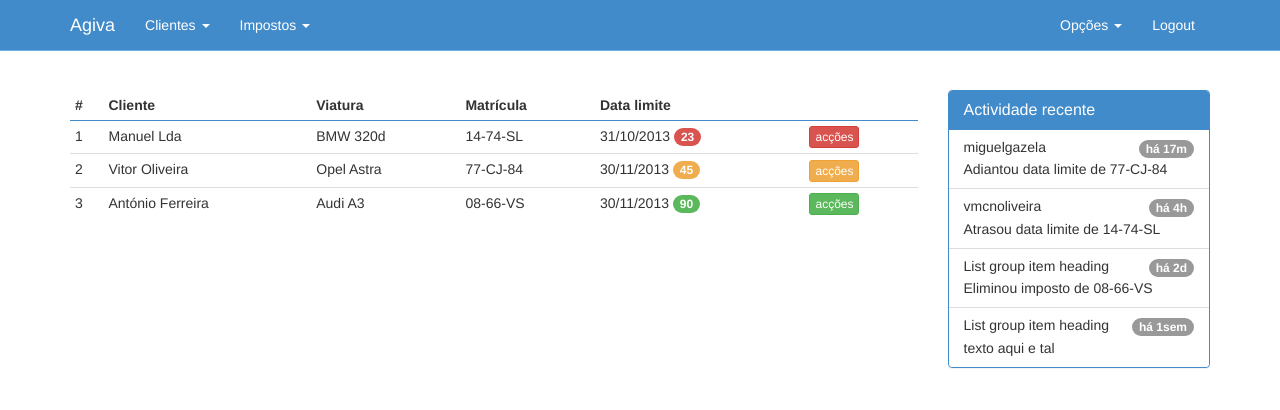
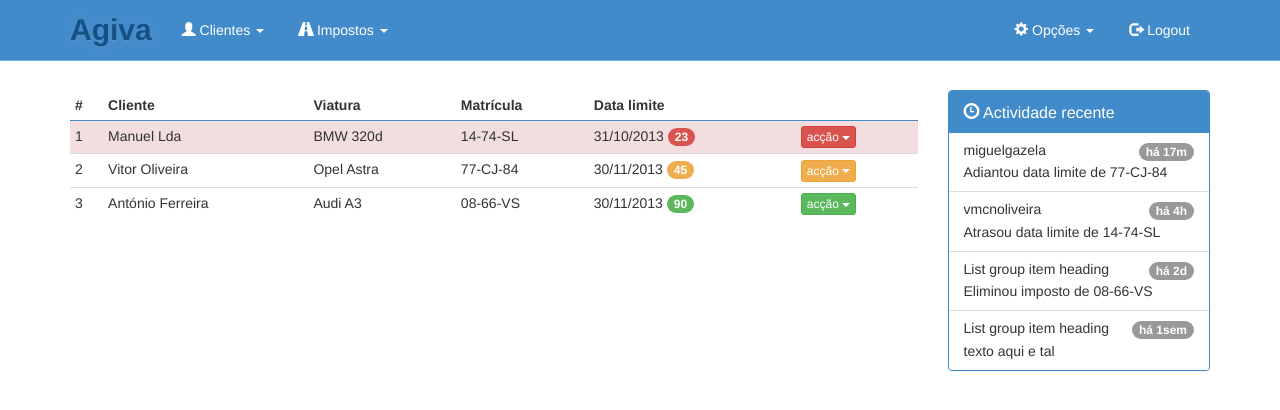
Before and after one commit to miguelgazela/ag.iba, a PHP site: page /pages_design/index.html in a window 1280 px wide. Shown: the top 410 px of the page. Run offline with PHP 8.4, Linux system fonts and the light colour scheme.

Commit message:
some changes, nothing final

```diff
--- a/css/main.css
+++ b/css/main.css
@@ -26,6 +26,27 @@ body > .container {
     border-color: #71b0e4;
 }
 
+/* changing navbar height --> */
+
+.navbar {
+  min-height: 60px;
+}
+
+.navbar-default .navbar-nav>li>a {
+  padding-top: 20px;
+  padding-bottom: 20px;
+  margin-right: 5px;
+}
+
+.navbar-default .navbar-nav>li>a:hover {
+  color: #155183;
+  margin-top: 5px;
+  border-top: 6px solid white;
+  padding-top: 9px;
+}
+
+/* <-- changing navbar height */
+
 .navbar-default .navbar-brand,
 .navbar-default .navbar-nav>li>a {
     color: white;
@@ -36,11 +57,29 @@ body > .container {
     border-bottom-color: white;
 }
 
-.navbar-default .navbar-nav>.open>a,
-.navbar-default .navbar-nav>.open>a:hover,
-.navbar-default .navbar-nav>.open>a:focus {
+.navbar-brand {
+  font-size: 30px;
+  line-height: 30px;
+  padding: 15px 15px;
+}
 
+/* Change the docs' brand */
+.navbar-default .navbar-brand {
+  font-weight: bold;
+  color: #155183;
+  text-shadow: 0 1px 0 rgba(255,255,255,.1), 0 0 30px rgba(255,255,255,.125);
+  -webkit-transition: all .2s linear;
+     -moz-transition: all .2s linear;
+          transition: all .2s linear;
 }
+
+.navbar-default .navbar-brand:hover {
+  text-decoration: none;
+  color: white;
+  text-shadow: 0 1px 0 rgba(255,255,255,.1), 0 0 30px rgba(255,255,255,.4);
+}
+
+
 
 /* =============================================================
    others custom styles
--- a/pages_design/index.html
+++ b/pages_design/index.html
@@ -39,11 +39,11 @@
         <div class="navbar-collapse collapse">
           <ul class="nav navbar-nav">
             <li class="dropdown">
-              <a href="#" class="dropdown-toggle" data-toggle="dropdown">Clientes <b class="caret"></b></a>
+              <a href="#" class="dropdown-toggle" data-toggle="dropdown"><span class="glyphicon glyphicon-user"></span> Clientes <b class="caret"></b></a>
               <ul class="dropdown-menu">
-                <li><a href="#">ver clientes</a></li>
-                <li><a href="#">adicionar cliente</a></li>
-                <li><a href="#">pesquisar clientes</a></li>
+                <li><a href="#"><span class="glyphicon glyphicon-list"></span> ver clientes</a></li>
+                <li><a href="#"><span class="glyphicon glyphicon-plus"></span> adicionar cliente</a></li>
+                <li><a href="#"><span class="glyphicon glyphicon-search"></span> pesquisar clientes</a></li>
                 <!--
                 <li class="divider"></li>
                 <li class="dropdown-header">Nav header</li>
@@ -53,23 +53,24 @@
               </ul>
             </li>
             <li class="dropdown">
-              <a href="#" class="dropdown-toggle" data-toggle="dropdown">Impostos <b class="caret"></b></a>
+              <a href="#" class="dropdown-toggle" data-toggle="dropdown"><span class="glyphicon glyphicon-road"></span> Impostos <b class="caret"></b></a>
               <ul class="dropdown-menu">
-                <li><a href="#">ver impostos</a></li>
-                <li><a href="#">adicionar imposto</a></li>
-                <li><a href="#">pesquisar imposto</a></li>
+                <li><a href="#"><span class="glyphicon glyphicon-list"></span> ver impostos</a></li>
+                <li><a href="#"><span class="glyphicon glyphicon-plus"></span> adicionar imposto</a></li>
+                <li><a href="#"><span class="glyphicon glyphicon-search"></span> pesquisar imposto</a></li>
               </ul>
             </li>
           </ul>
           <ul class="nav navbar-nav navbar-right">
             <li class="dropdown">
-              <a href="#" class="dropdown-toggle" data-toggle="dropdown">Opções <b class="caret"></b></a>
+              <a href="#" class="dropdown-toggle" data-toggle="dropdown"><span class="glyphicon glyphicon-cog"></span> Opções <b class="caret"></b></a>
               <ul class="dropdown-menu">
-                <li><a href="#">alterar password</a></li>
-                <li><a href="#">reportar erro</a></li>
+                <li><a href="#"><span class="glyphicon glyphicon-lock"></span> alterar password</a></li>
+                <li><a href="#"><span class="glyphicon glyphicon-warning-sign"></span> reportar erro</a></li>
+                <li><a href="#"><span class="glyphicon glyphicon-comment"></span> enviar sugestão</a></li>
               </ul>
             </li>
-            <li><a href="#bug">Logout</a></li>
+            <li><a href="#bug"><span class="glyphicon glyphicon-log-out"></span> Logout</a></li>
           </ul>
         </div><!--/.nav-collapse -->
       </div>
@@ -92,13 +93,26 @@
                 </tr>
               </thead>
               <tbody>
-                <tr>
+                <tr class="danger">
                   <td>1</td>
                   <td>Manuel Lda</td>
                   <td>BMW 320d</td>
                   <td>14-74-SL</td>
                   <td>31/10/2013 <span class="badge badge-danger">23</span></td>
-                  <td><button type="button" class="btn btn-danger btn-xs">acções</button></td>
+                  <td>
+                    <div class="btn-group">
+                      <button type="button" class="btn btn-danger btn-xs dropdown-toggle" data-toggle="dropdown">
+                        acção <span class="caret"></span>
+                      </button>
+                      <ul class="dropdown-menu" role="menu">
+                        <li><a href="#">Action</a></li>
+                        <li><a href="#">Another action</a></li>
+                        <li><a href="#">Something else here</a></li>
+                        <li class="divider"></li>
+                        <li><a href="#">Separated link</a></li>
+                      </ul>
+                    </div>
+                  </td>
                 </tr>
                 <tr>
                   <td>2</td>
@@ -106,7 +120,20 @@
                   <td>Opel Astra</td>
                   <td>77-CJ-84</td>
                   <td>30/11/2013 <span class="badge badge-warning">45</span></td>
-                  <td><button type="button" class="btn btn-warning btn-xs">acções</button></td>
+                  <td>
+                    <div class="btn-group">
+                      <button type="button" class="btn btn-warning btn-xs dropdown-toggle" data-toggle="dropdown">
+                        acção <span class="caret"></span>
+                      </button>
+                      <ul class="dropdown-menu" role="menu">
+                        <li><a href="#">Action</a></li>
+                        <li><a href="#">Another action</a></li>
+                        <li><a href="#">Something else here</a></li>
+                        <li class="divider"></li>
+                        <li><a href="#">Separated link</a></li>
+                      </ul>
+                    </div>
+                  </td>
                 </tr>
                 <tr>
                   <td>3</td>
@@ -114,7 +141,20 @@
                   <td>Audi A3</td>
                   <td>08-66-VS</td>
                   <td>30/11/2013 <span class="badge badge-success">90</span></td>
-                  <td><button type="button" class="btn btn-success btn-xs">acções</button></td>
+                  <td>
+                    <div class="btn-group">
+                      <button type="button" class="btn btn-success btn-xs dropdown-toggle" data-toggle="dropdown">
+                        acção <span class="caret"></span>
+                      </button>
+                      <ul class="dropdown-menu" role="menu">
+                        <li><a href="#">Action</a></li>
+                        <li><a href="#">Another action</a></li>
+                        <li><a href="#">Something else here</a></li>
+                        <li class="divider"></li>
+                        <li><a href="#">Separated link</a></li>
+                      </ul>
+                    </div>
+                  </td>
                 </tr>
               </tbody>
             </table>
@@ -124,7 +164,7 @@
         <div class="col-md-3">
           <div class="panel panel-primary">
             <div class="panel-heading">
-              <h3 class="panel-title">Actividade recente</h3>
+              <h3 class="panel-title"><span class="glyphicon glyphicon-time"></span> Actividade recente</h3>
             </div>
             <ul class="list-group">
               <li class="list-group-item">
```
